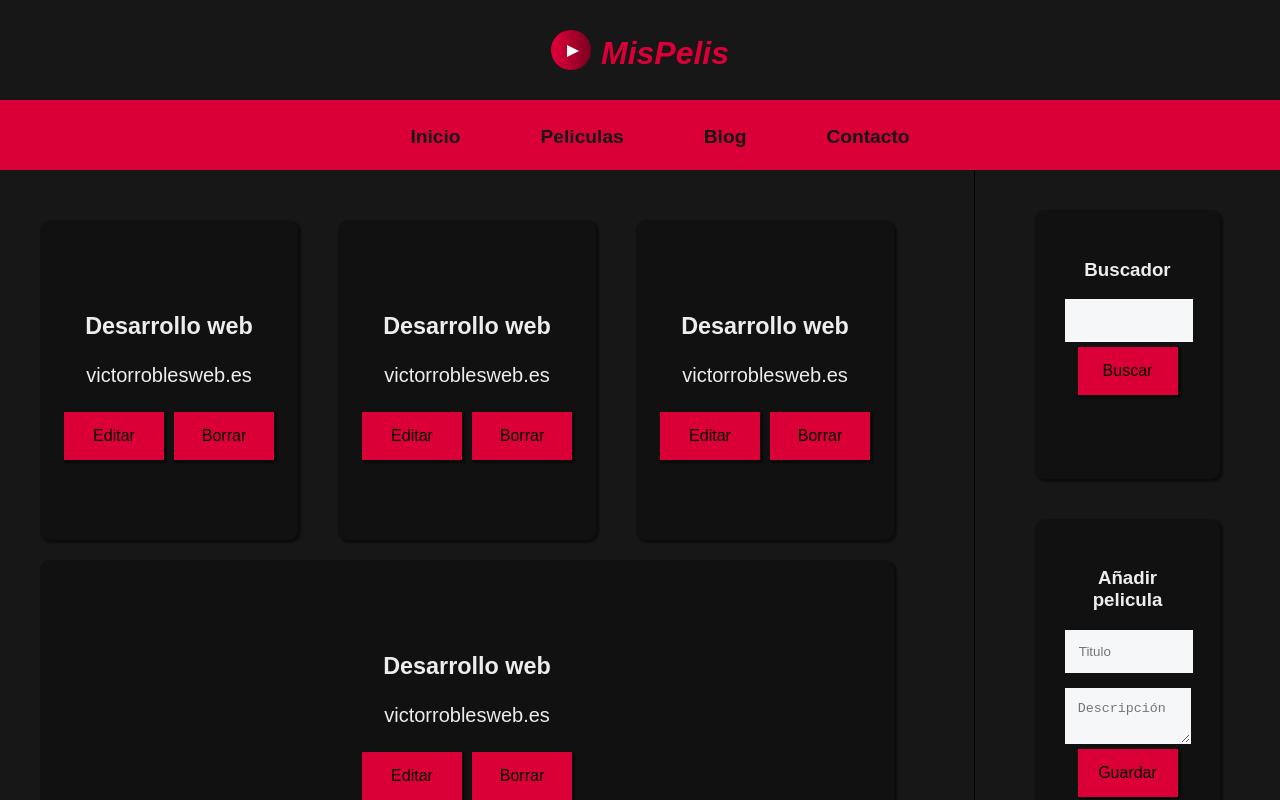
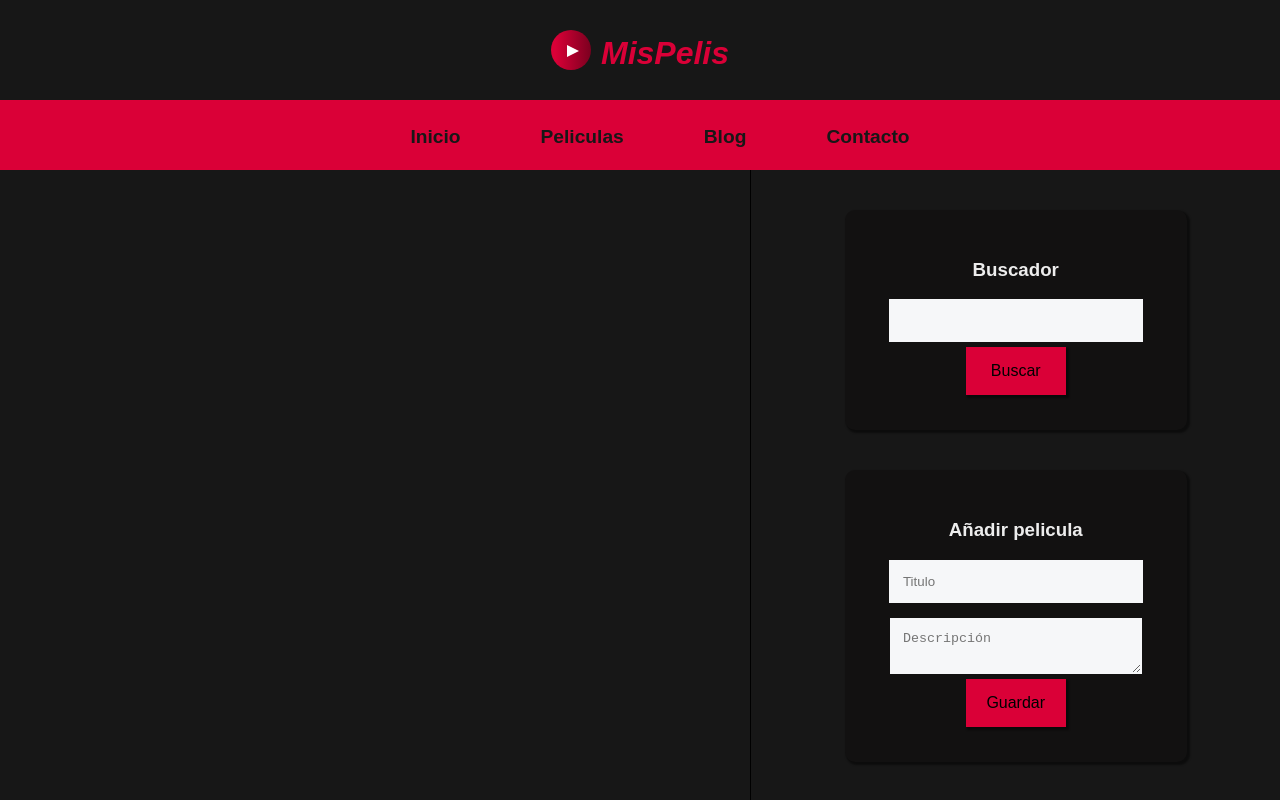
Before and after one commit to AgustinPadilla/nemflix, a React (Create React App) app: page / in a window 1280 px wide. Shown: the top 800 px of the page. Built offline with nearby package versions, Linux system fonts and the light colour scheme.

Commit message:
se añade funcionalidad agregar pelicula

```diff
--- a/src/components/ListOfMovies.js
+++ b/src/components/ListOfMovies.js
@@ -1,42 +1,27 @@
-import React from 'react'
+import React, { useEffect, useState } from 'react'
+import { GetStorage } from '../helpers/GetStorage';
 
 export const ListOfMovies = () => {
+
+    const [moviesState, setMoviesState] = useState([])
+
+    useEffect(() => {
+        let movies = GetStorage()
+        setMoviesState(movies? movies : [])
+    }, [])
     return (
         <section id="content" className="content">
-            {/*
-            <!--aqui van las peliculas--> */}
-            <article className="peli-item">
-                <h3 className="title">Desarrollo web</h3>
-                <p className="description">victorroblesweb.es</p>
+            {moviesState.map(movie => {
+                return (
+                    <article key={movie.id} className="peli-item">
+                        <h3 className="title">{movie.title}</h3>
+                        <p className="description">{movie.description}</p>
 
-                <button className="edit">Editar</button>
-                <button className="delete">Borrar</button>
-            </article>
-
-            <article className="peli-item">
-                <h3 className="title">Desarrollo web</h3>
-                <p className="description">victorroblesweb.es</p>
-
-                <button className="edit">Editar</button>
-                <button className="delete">Borrar</button>
-            </article>
-
-            <article className="peli-item">
-                <h3 className="title">Desarrollo web</h3>
-                <p className="description">victorroblesweb.es</p>
-
-                <button className="edit">Editar</button>
-                <button className="delete">Borrar</button>
-            </article>
-
-            <article className="peli-item">
-                <h3 className="title">Desarrollo web</h3>
-                <p className="description">victorroblesweb.es</p>
-
-                <button className="edit">Editar</button>
-                <button className="delete">Borrar</button>
-            </article>
-
+                        <button className="edit">Editar</button>
+                        <button className="delete">Borrar</button>
+                    </article>
+                )
+            })}
         </section>
     )
 }
--- /dev/null
+++ b/src/helpers/GetStorage.js
@@ -0,0 +1,5 @@
+export const GetStorage = () => {
+    let movies = JSON.parse(localStorage.getItem("movies"));
+
+    return movies
+}
```
